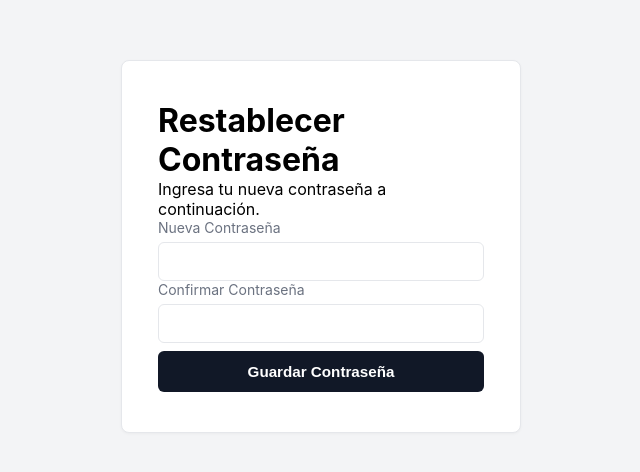
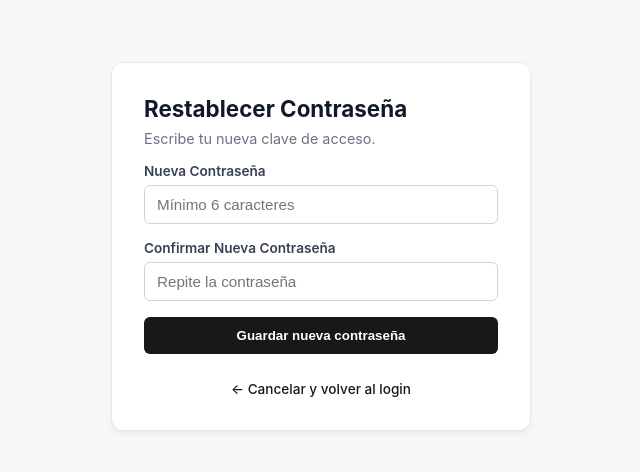
Before and after one commit to Mowi-V/frontend_Ing_soft, a React (Vite) app: page /restablecer-password in a window 1280 px wide. Shown: the part 154-626 px from the top of the page, without its empty margins (319-959 px from the left). Built offline with nearby package versions, Linux system fonts and the light colour scheme.

Commit message:
implementacion parte 2

```diff
--- /dev/null
+++ b/src/pages/RecuperarPassword.css
@@ -0,0 +1,101 @@
+.recuperar-container {
+    min-height: 100vh;
+    display: flex;
+    align-items: center;
+    justify-content: center;
+    background-color: #f6f7f9;
+    padding: 20px;
+}
+
+.recuperar-form {
+    width: 100%;
+    max-width: 420px;
+    background: #ffffff;
+    border: 1px solid #e5e7eb;
+    border-radius: 12px;
+    padding: 32px;
+    display: flex;
+    flex-direction: column;
+    gap: 16px;
+    box-shadow: 0 4px 6px -1px rgba(0, 0, 0, 0.05);
+}
+
+.recuperar-form h2 {
+    font-size: 1.4rem;
+    color: #111827;
+}
+
+.recuperar-form p {
+    font-size: 0.9rem;
+    color: #6b7280;
+    margin-top: -8px;
+}
+
+.recuperar-form .form-group {
+    display: flex;
+    flex-direction: column;
+    gap: 6px;
+}
+
+.recuperar-form label {
+    font-size: 0.85rem;
+    font-weight: 600;
+    color: #374151;
+}
+
+.recuperar-form input {
+    padding: 10px 12px;
+    border: 1px solid #d1d5db;
+    border-radius: 6px;
+    font-size: 0.95rem;
+    outline: none;
+}
+
+.recuperar-form input:focus {
+    border-color: #18181b;
+}
+
+.recuperar-form button[type="submit"] {
+    background-color: #18181b;
+    color: #ffffff;
+    border: none;
+    padding: 11px;
+    border-radius: 6px;
+    font-weight: 600;
+    cursor: pointer;
+    transition: background-color 0.2s;
+}
+
+.recuperar-form button[type="submit"]:hover {
+    background-color: #27272a;
+}
+
+.recuperar-links {
+    text-align: center;
+    margin-top: 8px;
+}
+
+.recuperar-links a {
+    color: #18181b;
+    font-size: 0.85rem;
+    text-decoration: none;
+    font-weight: 500;
+}
+
+.alerta-exito {
+    padding: 10px;
+    background-color: #ecfdf5;
+    border: 1px solid #a7f3d0;
+    color: #065f46;
+    border-radius: 6px;
+    font-size: 0.85rem;
+}
+
+.alerta-error {
+    padding: 10px;
+    background-color: #fef2f2;
+    border: 1px solid #fecaca;
+    color: #b91c1c;
+    border-radius: 6px;
+    font-size: 0.85rem;
+}
--- a/src/pages/RecuperarPassword.jsx
+++ b/src/pages/RecuperarPassword.jsx
@@ -1,75 +1,59 @@
 import { useState } from 'react';
-import { Link , useNavigate} from 'react-router-dom';
-import './Login.css';
+import { Link } from 'react-router-dom';
+import { authService } from '../services/auth.service';
+import './RecuperarPassword.css';
 
-function RecuperarPassword() {
-  const navigate = useNavigate();
+export default function RecuperarPassword() {
     const [correo, setCorreo] = useState('');
-  const [enviado, setEnviado] = useState(false);
+    const [cargando, setCargando] = useState(false);
+    const [mensaje, setMensaje] = useState(null);
     const [error, setError] = useState(null);
 
-  const enviarRecuperacion = async (e) => {
+    const handleSubmit = async (e) => {
         e.preventDefault();
+        setCargando(true);
         setError(null);
+        setMensaje(null);
 
         try {
-            const respuesta = await fetch('/api/recuperacion/solicitar', {
-                method: 'POST',
-                headers: { 'Content-Type': 'application/json' },
-                body: JSON.stringify({ correo_electronico: correo})
-            });
-
-            const data = await respuesta.json();
-
-            if (respuesta.status === 200) {
-              alert(data.msg);
-              navigate("/login");
-
-            } else {
-                setError(data.msg);
+            const data = await authService.solicitarRecuperacion(correo);
+            // El backend siempre responde mensaje neutro para no revelar cuentas
+            setMensaje(data.msg || 'Si el correo está registrado, recibirás un enlace de recuperación.');
+        } catch (err) {
+            setError(err.message);
+        } finally {
+            setCargando(false);
         }
-        } catch (error) {
-            console.error("Error de red", error);
-            setError("Error de conexión con el servidor.");
-        }
-  }
+    };
 
     return (
-    <div className="login-page">
-      <div className="login-card">
-        <h1>Recuperar contraseña</h1>
+        <div className="recuperar-container">
+            <form className="recuperar-form" onSubmit={handleSubmit}>
+                <h2>Recuperar Contraseña</h2>
+                <p>Ingresa tu correo registrado para recibir un enlace temporal.</p>
 
-        {enviado ? (
-          <>
-            <p className="login-success">
-              Si el correo existe en nuestro sistema, te enviamos instrucciones para restablecer tu contraseña.
-            </p>
-            <p className="login-links">
-              <Link to="/login">Volver a iniciar sesión</Link>
-            </p>
-          </>
-        ) : (
-          <>
-            <form onSubmit={enviarRecuperacion}>
-              <div className="login-field">
-                <label htmlFor="correo">Correo</label>
+                {mensaje && <div className="alerta-exito">{mensaje}</div>}
+                {error && <div className="alerta-error">{error}</div>}
+
+                <div className="form-group">
+                    <label>Correo Electrónico</label>
                     <input
-                  id="correo"
                         type="email"
                         value={correo}
                         onChange={(e) => setCorreo(e.target.value)}
+                        placeholder="tu_correo@ejemplo.com"
+                        required
                     />
                 </div>
-              <button type="submit" className="login-button">Enviar instrucciones</button>
+
+                <button type="submit" disabled={cargando}>
+                    {cargando ? 'Enviando...' : 'Enviar enlace'}
+                </button>
+
+                <div className="recuperar-links">
+                    <Link to="/login">← Volver al inicio de sesión</Link>
+                </div>
             </form>
-            <p className="login-links">
-              <Link to="/login">Volver a iniciar sesión</Link>
-            </p>
-          </>
-        )}
-      </div>
         </div>
     );
 }
-
-export default RecuperarPassword;
--- /dev/null
+++ b/src/pages/RestablecerPassword.css
@@ -0,0 +1,83 @@
+.restablecer-container {
+    min-height: 100vh;
+    display: flex;
+    align-items: center;
+    justify-content: center;
+    background-color: #f6f7f9;
+    padding: 20px;
+}
+
+.restablecer-form {
+    width: 100%;
+    max-width: 420px;
+    background: #ffffff;
+    border: 1px solid #e5e7eb;
+    border-radius: 12px;
+    padding: 32px;
+    display: flex;
+    flex-direction: column;
+    gap: 16px;
+    box-shadow: 0 4px 6px -1px rgba(0, 0, 0, 0.05);
+}
+
+.restablecer-form h2 {
+    font-size: 1.4rem;
+    color: #111827;
+}
+
+.restablecer-form p {
+    font-size: 0.9rem;
+    color: #6b7280;
+    margin-top: -8px;
+}
+
+.restablecer-form .form-group {
+    display: flex;
+    flex-direction: column;
+    gap: 6px;
+}
+
+.restablecer-form label {
+    font-size: 0.85rem;
+    font-weight: 600;
+    color: #374151;
+}
+
+.restablecer-form input {
+    padding: 10px 12px;
+    border: 1px solid #d1d5db;
+    border-radius: 6px;
+    font-size: 0.95rem;
+    outline: none;
+}
+
+.restablecer-form input:focus {
+    border-color: #18181b;
+}
+
+.restablecer-form button[type="submit"] {
+    background-color: #18181b;
+    color: #ffffff;
+    border: none;
+    padding: 11px;
+    border-radius: 6px;
+    font-weight: 600;
+    cursor: pointer;
+    transition: background-color 0.2s;
+}
+
+.restablecer-form button[type="submit"]:hover {
+    background-color: #27272a;
+}
+
+.restablecer-links {
+    text-align: center;
+    margin-top: 8px;
+}
+
+.restablecer-links a {
+    color: #18181b;
+    font-size: 0.85rem;
+    text-decoration: none;
+    font-weight: 500;
+}
--- a/src/pages/RestablecerPassword.jsx
+++ b/src/pages/RestablecerPassword.jsx
@@ -1,96 +1,87 @@
 import { useState } from 'react';
-import { useNavigate, useSearchParams } from 'react-router-dom';
-import './Login.css'; // Reutilizando los estilos de tu login
+import { useSearchParams, useNavigate, Link } from 'react-router-dom';
+import { authService } from '../services/auth.service';
+import './RestablecerPassword.css';
 
-function RestablecerPassword() {
+export default function RestablecerPassword() {
+    const [searchParams] = useSearchParams();
+    const navigate = useNavigate();
+    const token = searchParams.get('token') || '';
+
     const [nuevaContrasena, setNuevaContrasena] = useState('');
-  const [confirmarContrasena, setConfirmarContrasena] = useState('');
+    const [confirmar, setConfirmar] = useState('');
+    const [cargando, setCargando] = useState(false);
+    const [mensaje, setMensaje] = useState(null);
     const [error, setError] = useState(null);
-
-  const navigate = useNavigate();
-  // Este hook nos permite leer los parámetros de la URL (ej. ?token=abcd...)
-  const [searchParams] = useSearchParams();
-  const token = searchParams.get('token');
 
     const handleSubmit = async (e) => {
         e.preventDefault();
-    setError(null);
 
-    // 1. Validaciones locales
         if (!token) {
-      setError('Enlace inválido o incompleto. Faltan credenciales.');
-      return;
-    }
-    if (nuevaContrasena !== confirmarContrasena) {
-      setError('Las contraseñas no coinciden.');
-      return;
-    }
-    if (nuevaContrasena.length < 6) {
-      setError('La contraseña debe tener al menos 6 caracteres.');
+            setError('El enlace de recuperación es inválido o no contiene un token.');
             return;
         }
 
+        if (nuevaContrasena !== confirmar) {
+            setError('Las contraseñas ingresadas no coinciden.');
+            return;
+        }
+
+        setCargando(true);
+        setError(null);
+
         try {
-      // 2. Petición POST a tu API REST
-      const respuesta = await fetch('/api/recuperacion/restablecer', {
-        method: 'POST',
-        headers: { 'Content-Type': 'application/json' },
-        body: JSON.stringify({
-          token: token,
-          nueva_contrasena: nuevaContrasena
-        })
-      });
-
-      const data = await respuesta.json();
-
-      if (respuesta.status === 200) {
-        alert('Contraseña restablecida con éxito. Ya puedes iniciar sesión.');
-        navigate('/login'); // Redirigimos al usuario al login
-      } else {
-        setError(data.msg || 'Error al restablecer la contraseña.');
-      }
-    } catch (error) {
-      console.error("Error de red", error);
-      setError("Error de conexión con el servidor.");
+            const data = await authService.restablecerPassword(token, nuevaContrasena);
+            setMensaje(data.msg || 'Contraseña actualizada con éxito. Redirigiendo al login...');
+            setTimeout(() => {
+                navigate('/login');
+            }, 2500);
+        } catch (err) {
+            setError(err.message);
+        } finally {
+            setCargando(false);
         }
     };
 
     return (
-    <div className="login-page">
-      <div className="login-card">
-        <h1>Restablecer Contraseña</h1>
-        <p>Ingresa tu nueva contraseña a continuación.</p>
+        <div className="restablecer-container">
+            <form className="restablecer-form" onSubmit={handleSubmit}>
+                <h2>Restablecer Contraseña</h2>
+                <p>Escribe tu nueva clave de acceso.</p>
 
-        <form onSubmit={handleSubmit}>
-          <div className="login-field">
-            <label htmlFor="nuevaContrasena">Nueva Contraseña</label>
+                {mensaje && <div className="alerta-exito">{mensaje}</div>}
+                {error && <div className="alerta-error">{error}</div>}
+
+                <div className="form-group">
+                    <label>Nueva Contraseña</label>
                     <input
-              id="nuevaContrasena"
                         type="password"
                         value={nuevaContrasena}
                         onChange={(e) => setNuevaContrasena(e.target.value)}
+                        placeholder="Mínimo 6 caracteres"
                         required
                     />
                 </div>
 
-          <div className="login-field">
-            <label htmlFor="confirmarContrasena">Confirmar Contraseña</label>
+                <div className="form-group">
+                    <label>Confirmar Nueva Contraseña</label>
                     <input
-              id="confirmarContrasena"
                         type="password"
-              value={confirmarContrasena}
-              onChange={(e) => setConfirmarContrasena(e.target.value)}
+                        value={confirmar}
+                        onChange={(e) => setConfirmar(e.target.value)}
+                        placeholder="Repite la contraseña"
                         required
                     />
                 </div>
 
-          {error && <p className="login-error">{error}</p>}
+                <button type="submit" disabled={cargando}>
+                    {cargando ? 'Actualizando...' : 'Guardar nueva contraseña'}
+                </button>
 
-          <button type="submit" className="login-button">Guardar Contraseña</button>
+                <div className="restablecer-links">
+                    <Link to="/login">← Cancelar y volver al login</Link>
+                </div>
             </form>
-      </div>
         </div>
     );
 }
-
-export default RestablecerPassword;
```
Also changed, not shown: src/components/NavbarProveedor.css (+15 -0 lines), src/components/NavbarProveedor.jsx (+19 -18 lines), 1 other file (tests, documents, lock files or other folders). Lines whose indentation alone changed are shown as unchanged.
